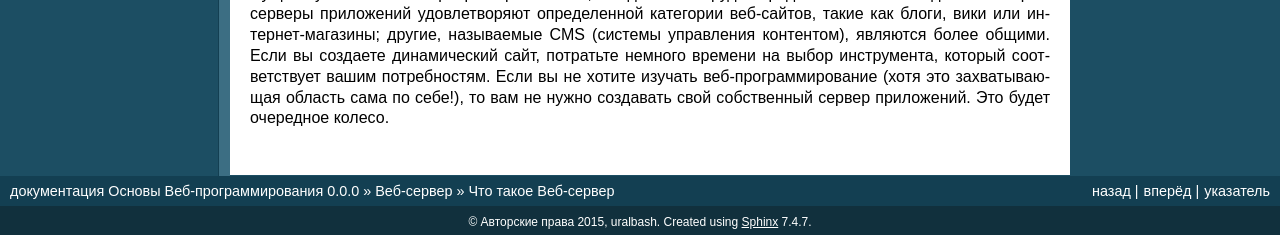
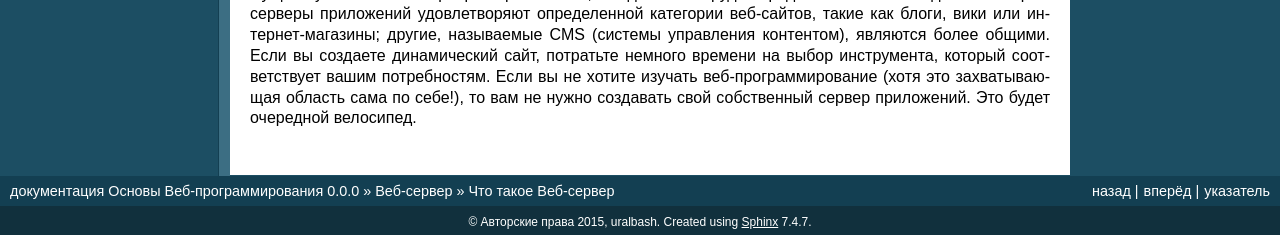
Before and after one commit to ustu/lectures.www, a Sphinx documentation site: the page built from docs/www.sync/2.web.server/web.server.rst, in a window 1280 px wide and 900 px high, scrolled down 2710 px. Shown: the part 662-897 px from the top of the window. Built offline with Sphinx 7.4.7, drawn with Linux system fonts in a browser that asks for light colours; some of the changed text lies outside the part shown.

Commit message:
fix web-server

```diff
--- a/docs/www.sync/2.web.server/web.server.rst
+++ b/docs/www.sync/2.web.server/web.server.rst
@@ -170,5 +170,5 @@ Mozilla создали `Kuma` для конкретных нужд MDN, но е
 (системы управления контентом), являются более общими. Если вы создаете динамический сайт,
 потратьте немного времени на выбор инструмента, который соответствует вашим потребностям.
 Если вы не хотите изучать веб-программирование (хотя это захватывающая область сама по
-себе!), то вам не нужно создавать свой собственный сервер приложений. Это будет очередное
-колесо.
+себе!), то вам не нужно создавать свой собственный сервер приложений. Это будет очередной
+велосипед.
```
